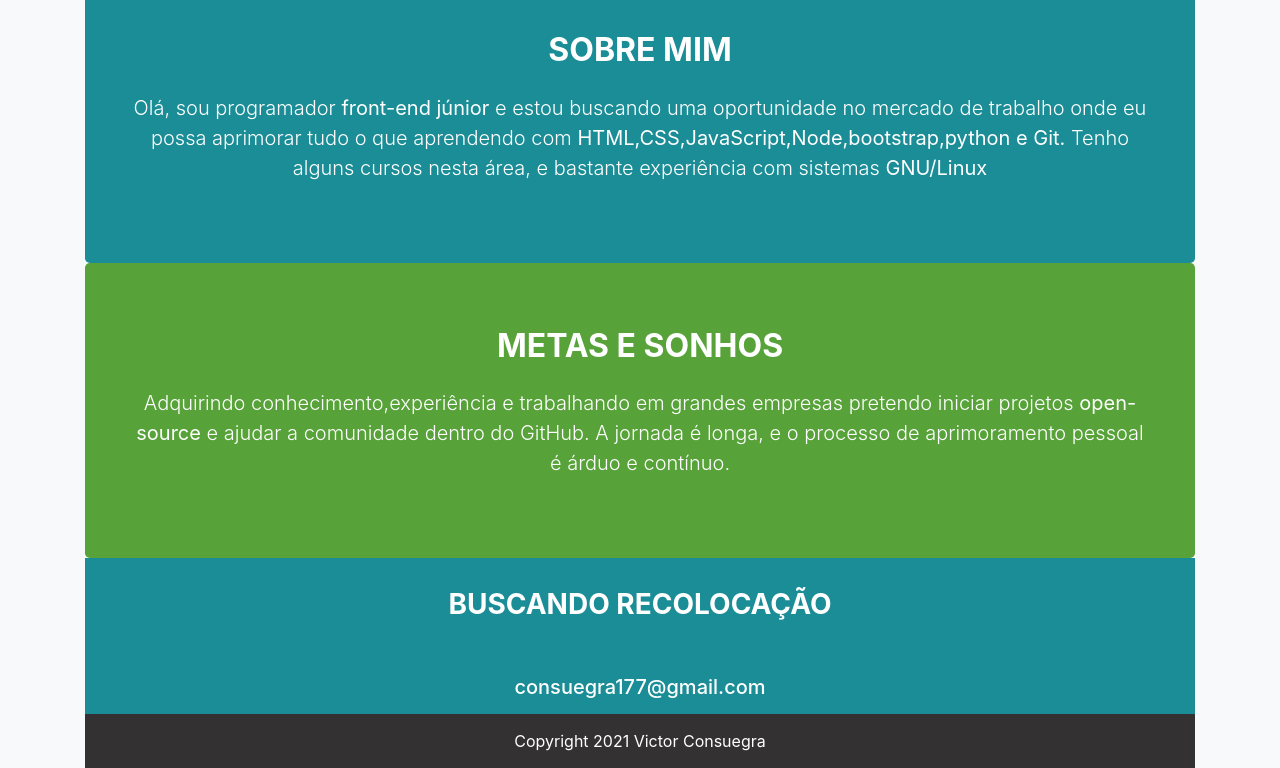
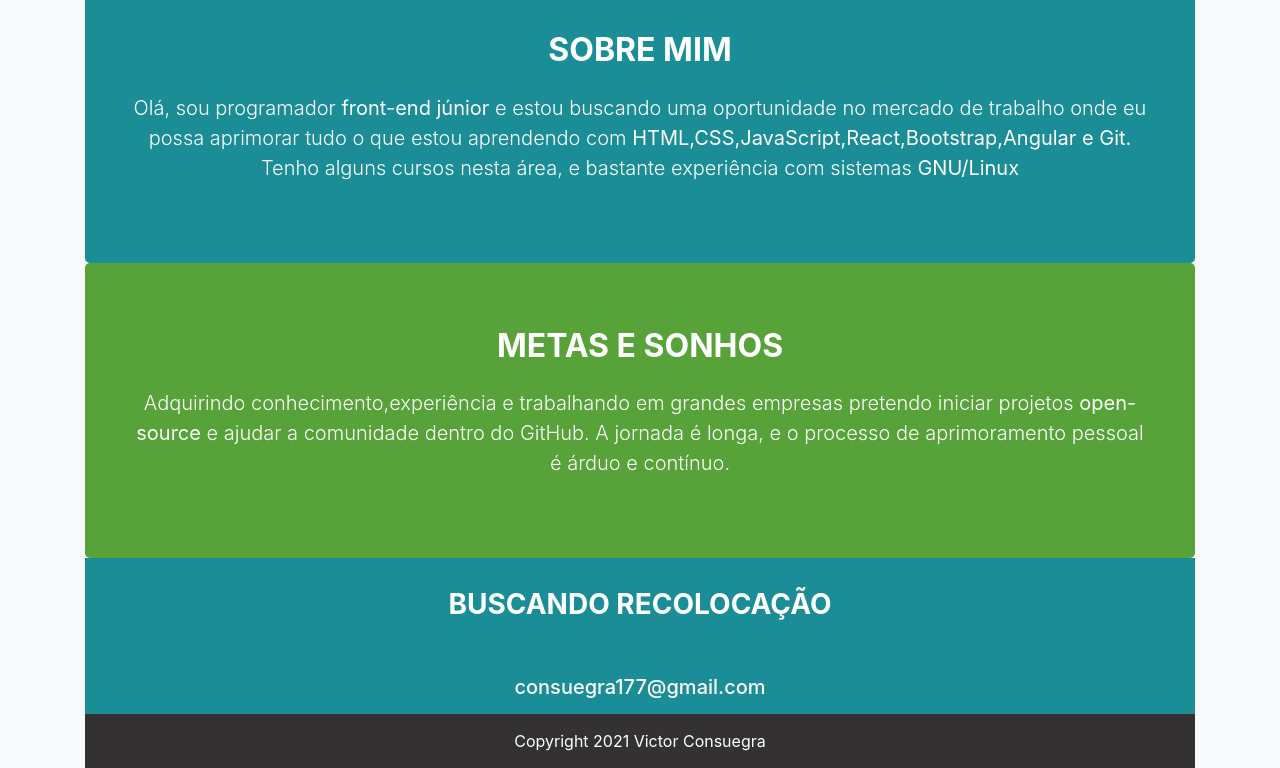
Before and after one commit to wolf-project/wolf-project.github.io, a plain HTML site: page index.html in a window 1280 px wide. Shown: the part 1200-1968 px from the top of the page. Drawn offline with nearby package versions, Linux system fonts and the light colour scheme; a script that the page names is missing.

Commit message:
Description adjust

```diff
--- a/index.html
+++ b/index.html
@@ -131,7 +131,7 @@
 
           <p class="lead textobranco"> Olá, sou programador <strong>front-end júnior</strong>
             e estou buscando uma oportunidade no mercado de trabalho onde eu possa aprimorar
-            tudo o que aprendendo com <strong>HTML,CSS,JavaScript,Node,bootstrap,python e Git.</strong>
+            tudo o que estou aprendendo com <strong>HTML,CSS,JavaScript,React,Bootstrap,Angular e Git.</strong>
             Tenho alguns cursos nesta área, e bastante experiência com sistemas <strong>GNU/Linux</strong></p>
         </div>
       </section>
```
